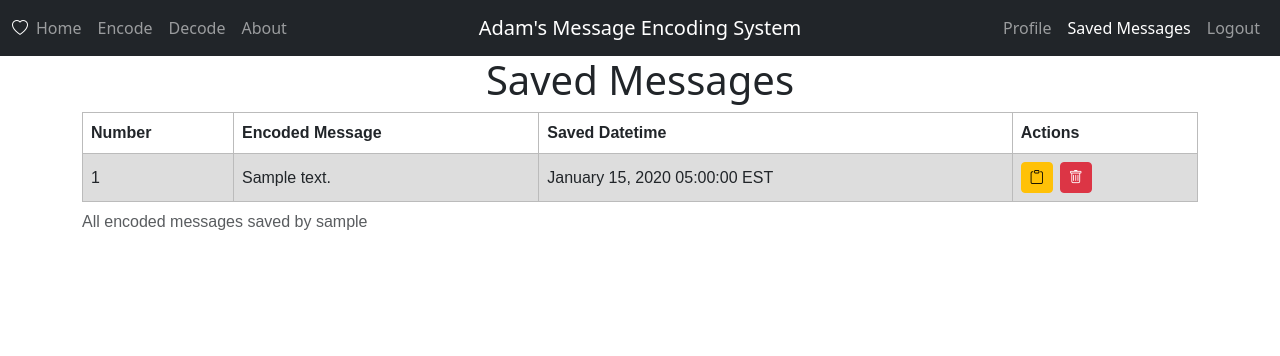
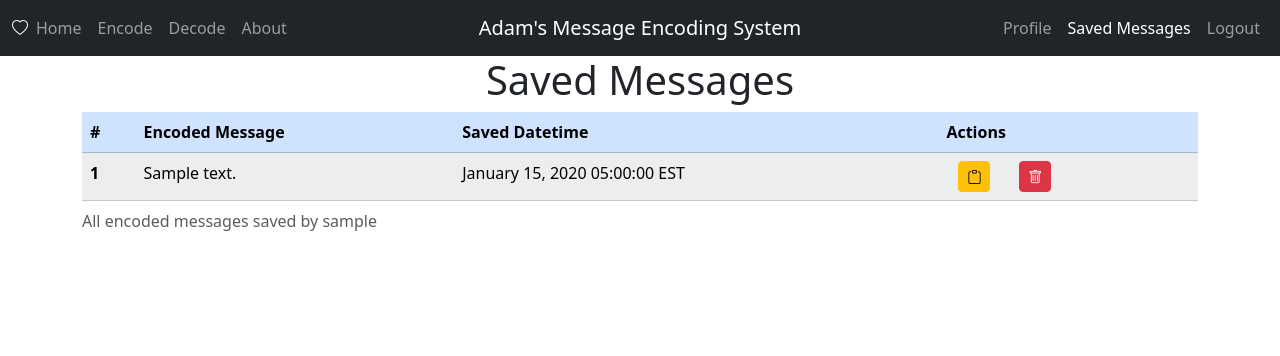
Before and after one commit to adam-bartholomew/encode-message, a Flask app: a page that uses myApp/templates/saved_messages.html in a window 1280 px wide. Shown: the top 356 px of the page. Run offline with Flask 3, Linux system fonts and the light colour scheme; a user stored in the database is signed in; tables that the repository leaves empty hold one stand-in row (values such as "Sample post"); parts of the project's set-up code (start-up, migrations or seed data) failed here and were passed over; some libraries are stand-ins or nearby versions.

Commit message:
Update saved messages page to use bootstrap elements and be more mobile friendly.

```diff
--- a/myApp/static/css/style.css
+++ b/myApp/static/css/style.css
@@ -1,30 +1,18 @@
 a {
     text-decoration: none;
 }
-.saved-msg-td-th {
-    border: 1px solid #BBBBBB;
-    text-align: left;
-    padding: 8px;
-    white-space: pre;
+.message-text {
+    white-space: break-spaces;
 }
-.saved-msg-tr:nth-child(even) {
-    background: #DDDDDD;
-    border: 1px solid #FF0000;
-}
+
 .saved-msg-tbl {
     font-family: arial, sans-serif;
     border-collapse: collapse;
     width: 100%;
 }
 .saved-action-btn:hover {
-    /*white-space: pre;*/
-    /*width: 50%;*/
-    /*height: 10px;*/
     transform: scale(1.01);
     box-shadow: 0 2px 2px rgba(0,0,0,.12), 0 2px 2px rgba(0,0,0,.06);
-}
-.saved-action-btn {
-    margin-right: 0.5em;
 }
 .card-about {
     border-radius: 4px;
@@ -38,7 +26,6 @@ a {
     box-shadow: 0 10px 20px rgba(0,0,0,.12), 0 4px 8px rgba(0,0,0,.06);
 }
 .card-profile {
-    /*border: 1px solid;*/
     margin-top: 5px;
     border-radius: 4px;
     background: #FFFFFF;
--- a/myApp/templates/saved_messages.html
+++ b/myApp/templates/saved_messages.html
@@ -5,22 +5,43 @@
 
 <h1 style="text-align:center;">{% block title %}Saved Messages{% endblock %}</h1>
 {% if saved_messages %}
-    <table id="savedMessageTable" class="saved-msg-tbl">
+    <table id="savedMessageTable" class="table table-responsive table-light table-striped table-hover">
         <caption>All encoded messages saved by {{ user.username }}</caption>
-        <tr class="saved-msg-tr">
-            <th class="saved-msg-td-th" Title="Counter for {{ user.username }}'s saved messages">Number</th>
-            <th class="saved-msg-td-th" Title="Encoded Message Text">Encoded Message</th>
-            <th class="saved-msg-td-th" Title="Date & Time the message was saved">Saved Datetime</th>
-            <th class="saved-msg-td-th" Title="Available actions to take on this message">Actions</th>
-        </tr>
+        <thead class="table-primary">
+            <tr>
+                <th scope="col" Title="Counter for {{ user.username }}'s saved messages">#</th>
+                <th scope="col" Title="Encoded Message Text">Encoded Message</th>
+                <th scope="col" Title="Date & Time the message was saved">Saved Datetime</th>
+                <th scope="col" Title="Available actions to take on this message">Actions</th>
+            </tr>
+        </thead>
+        <tbody>
         {% for savedMessage in saved_messages %}
-            <tr class="saved-msg-tr">
-                <td class="saved-msg-td-th">{{ loop.index }}</td>
-                <td id="savedText{{ loop.index }}" class="saved-msg-td-th">{{ savedMessage['encoded_text'] }}</td>
-                <td class="saved-msg-td-th">{{ user.get_formatted_date(savedMessage['saved_datetime']) }}</td>
-                <td class="saved-msg-td-th"><form id="deleteSavedMsg{{ loop.index }}" name="deleteSavedMsg{{ loop.index }}" action="{{ url_for('routes.delete_saved_message', message_id=savedMessage['id']) }}" method="post" class="form-general"><button id="copyButton{{ loop.index }}" aria-label="Copy encoded message to clipboard" data-bs-toggle="tooltip" data-bs-placement="top" title="Copy encoded message to clipboard" class="btn btn-warning btn-sm saved-action-btn" type="button" onclick="copyToClipboard('savedText{{ loop.index }}');"><i class="bi bi-clipboard" aria-hidden="true"></i></button><button aria-label="Delete Saved Message" class="btn btn-danger btn-sm saved-action-btn" data-bs-placement="top" data-bs-toggle="tooltip" form="deleteSavedMsg{{ loop.index }}" id="removeSavedButton{{ loop.index }}" title="Delete Saved Message" type="submit" value="Delete"><i class="bi bi-trash" aria-hidden="true"></i></button></form></td>
+            <tr>
+                <th scope="row">{{ loop.index }}</th>
+                <td id="savedText{{ loop.index }}" class="message-text">{{ savedMessage['encoded_text'] }}</td>
+                <td>{{ user.get_formatted_date(savedMessage['saved_datetime']) }}</td>
+                <td>
+                    <div class="container">
+                        <div class="row">
+                            <div class="col-6 col-md-3">
+                                <button id="copyButton{{ loop.index }}" aria-label="Copy encoded message to clipboard" data-bs-toggle="tooltip" data-bs-placement="top" title="Copy encoded message to clipboard" class="btn btn-warning btn-sm saved-action-btn" type="button" onclick="copyToClipboard('savedText{{ loop.index }}');">
+                                    <i class="bi bi-clipboard" aria-hidden="true"></i>
+                                </button>
+                            </div>
+                            <div class="col-6 col-md-3">
+                                <form id="deleteSavedMsg{{ loop.index }}" name="deleteSavedMsg{{ loop.index }}" action="{{ url_for('routes.delete_saved_message', message_id=savedMessage['id']) }}" method="post" class="form-general">
+                                    <button aria-label="Delete Saved Message" class="btn btn-danger btn-sm saved-action-btn" data-bs-placement="top" data-bs-toggle="tooltip" form="deleteSavedMsg{{ loop.index }}" id="removeSavedButton{{ loop.index }}" title="Delete Saved Message" type="submit" value="Delete">
+                                        <i class="bi bi-trash" aria-hidden="true"></i>
+                                    </button>
+                                </form>
+                            </div>
+                        </div>
+                    </div>
+                </td>
             </tr>
         {% endfor %}
+        </tbody>
     </table>
 {% else %}
     <h4>You have no saved messages</h4>
```
